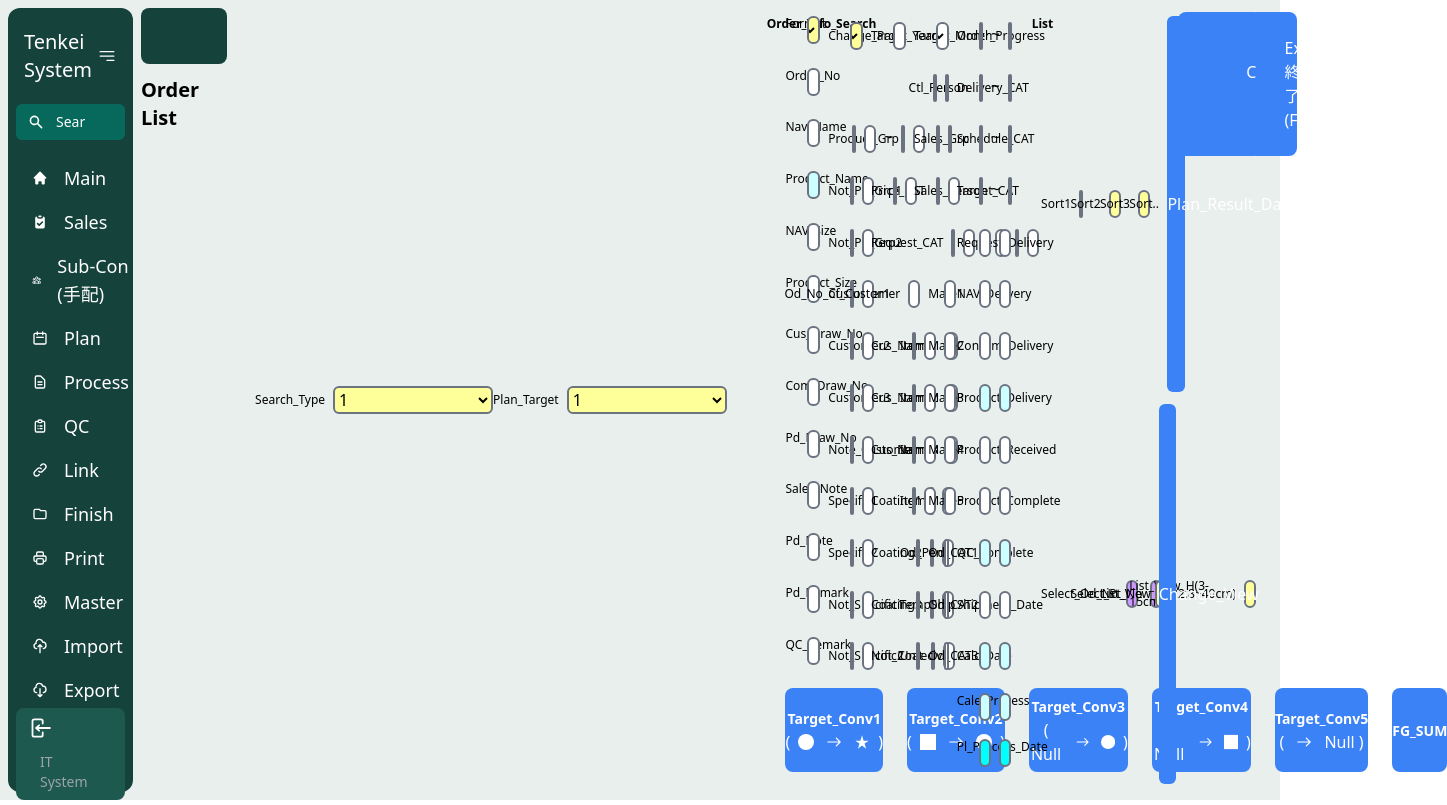
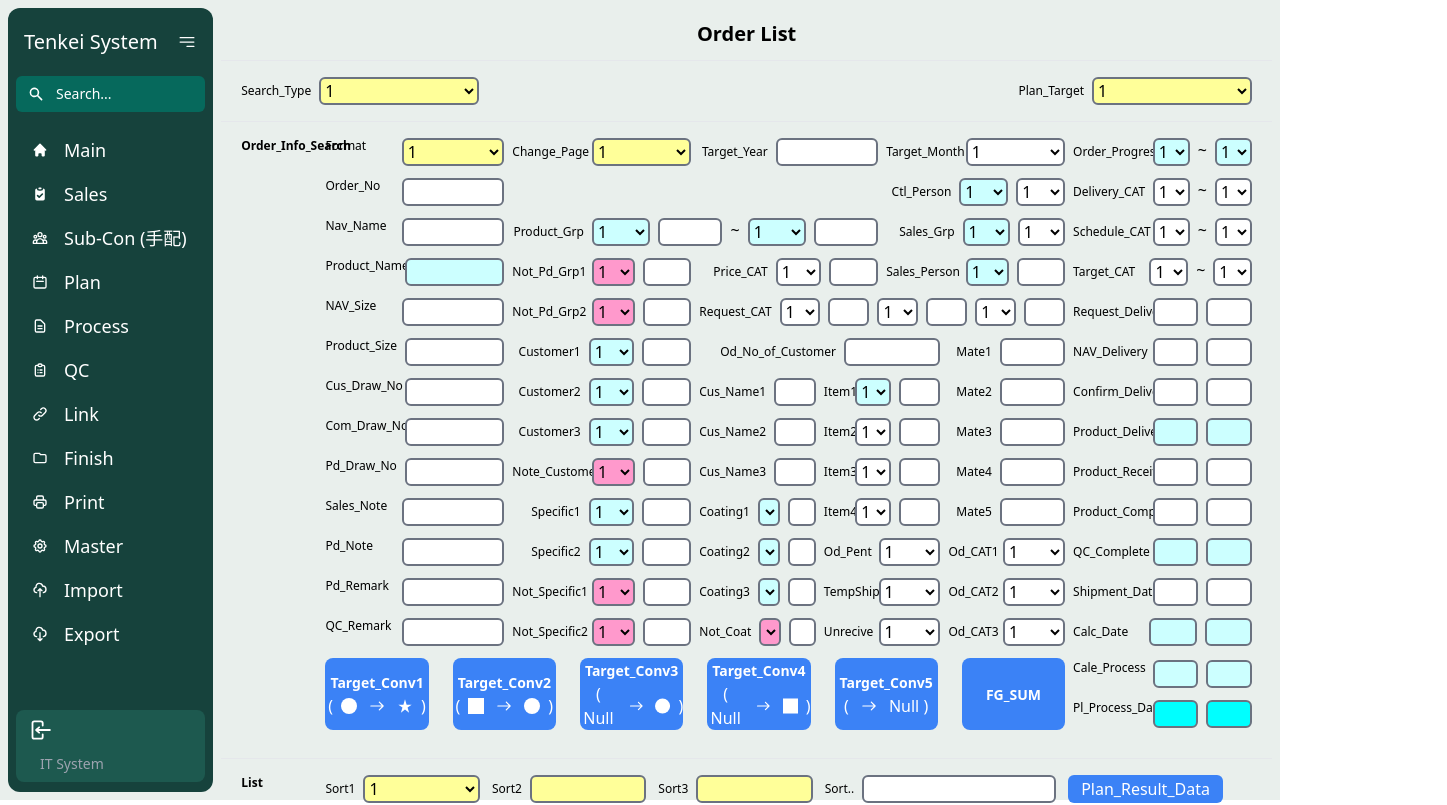
Before and after one commit to ToonRider1983/tenkei-frontend, a React (Vite) app: page /order-list in a window 1280 px wide. Shown: the top 805 px of the page, 1447 px wide, since content can reach past the window. Built offline with nearby package versions, Linux system fonts and the light colour scheme.

Commit message:
fix orderlist

```diff
--- a/src/components/OrderList.jsx
+++ b/src/components/OrderList.jsx
@@ -1,21 +1,21 @@
-
+import React from "react";
+import Navbar from "../components/Navbar";
+import Sidebar from "../components/Sidebar";
 import { FaCircle, FaSquareFull } from "react-icons/fa6"
 import { IoIosArrowRoundForward } from "react-icons/io"
 import { MdStarRate } from "react-icons/md"
-import Sidebar from "../components/Sidebar"
-import Navbar from "../components/Navbar"
 
-
-const OrderList = () => {
-    return (
-      <div className="flex bg-[#E9EFEC] h-[100vh]">
-        <Sidebar />
+export default function OrderList() {
+  return (
+    <div className="flex bg-[#E9EFEC] h-[100vh]">
+      <Sidebar />
       <div className="flex flex-col w-screen mr-2 ml-2">
         <Navbar />
+
+        <div>
             <div className="flex justify-center items-center py-3">
                 <label className="text-xl font-bold">Order List</label>
             </div>
-        </div>
             <hr />
             <div className="flex justify-between items-center mx-5 py-4">
                 <div className="flex gap-2 items-center">
@@ -985,7 +985,9 @@ const OrderList = () => {
                 </div>
             </div>
         </div>
-    )
+
+
+      </div>
+    </div>
+  );
 }
-
-export default OrderList
```
